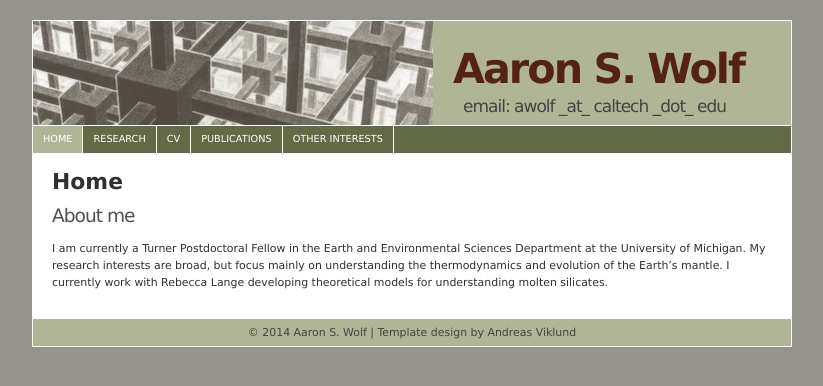
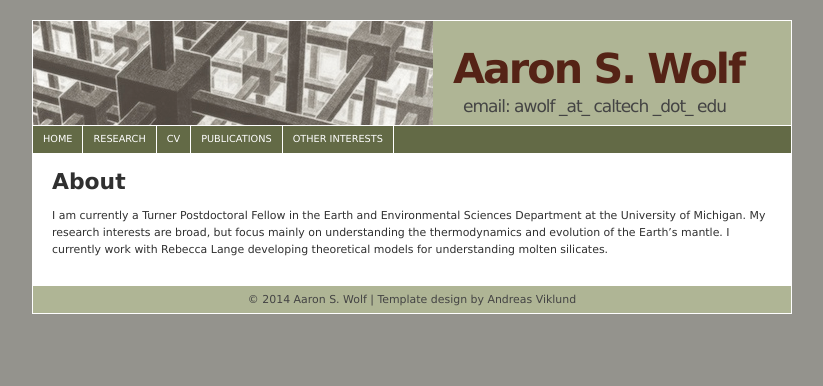
Before and after one commit to aswolf/aswolf.github.io, a Jekyll site: the page built from index.md, in a window 1280 px wide. Shown: the top 386 px of the page, without its empty margins (228-1051 px from the left). Built offline with Jekyll 4.4.1, drawn with Linux system fonts in a browser that asks for light colours.

Commit message:
Sort out confusion with about and index files

```diff
--- a/index.md
+++ b/index.md
@@ -1,10 +1,9 @@
 ---
-layout:  default
-title: Home
-active: home
+layout: default
+title: About
+active: about
 ---
 
-##About me
 I am currently a Turner Postdoctoral Fellow in the Earth and Environmental Sciences Department at the University of Michigan.
 My research interests are broad, but focus mainly on understanding the thermodynamics and evolution of the Earth's mantle.
 I currently work with Rebecca Lange developing theoretical models for understanding molten silicates.
```
Also changed, not shown: about.md (deleted, +0 -11 lines).
